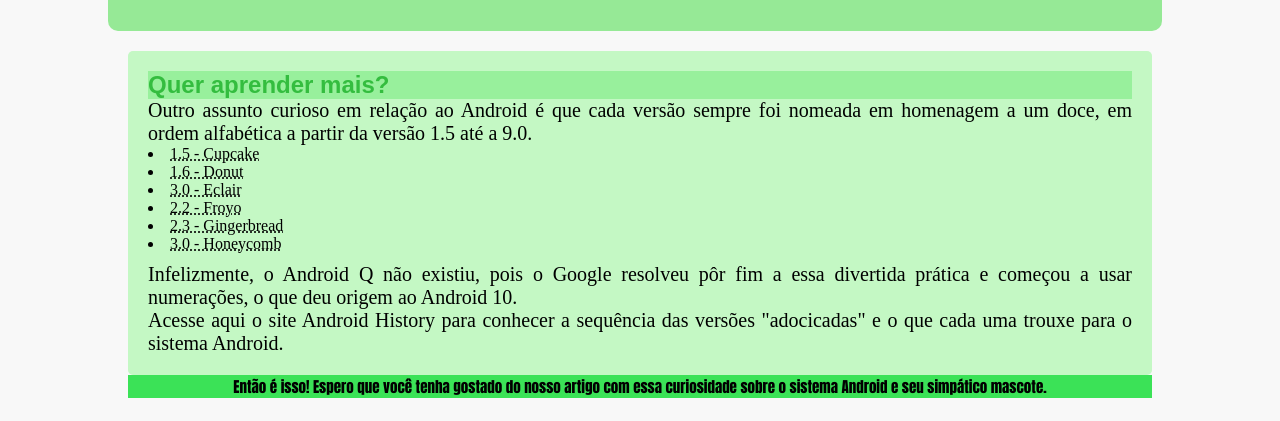
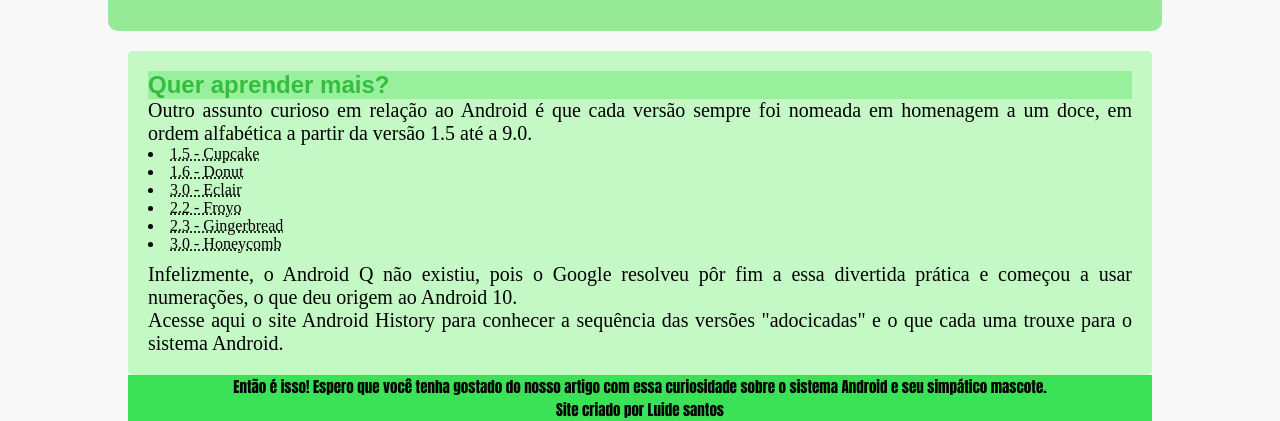
Before and after one commit to luidejonatas/androidsite, a plain HTML site: page index.html in a window 1280 px wide. Shown: the part 2223-2644 px from the top of the page. Before the commit the page ends 2621 px from the top, so only its background shows below. Drawn offline with Linux system fonts and the light colour scheme; a web font is replaced by a local one.

Commit message:
Update index.html

```diff
--- a/index.html
+++ b/index.html
@@ -85,6 +85,8 @@
     Então é isso! Espero que você tenha gostado do nosso artigo com essa curiosidade sobre o sistema Android e seu simpático mascote.
     </p>
 
+    <p class="criador"> Site criado por <link rel="stylesheet" href="#">Luide santos</link></p>
+
 </footer>
 
     </main>
```
